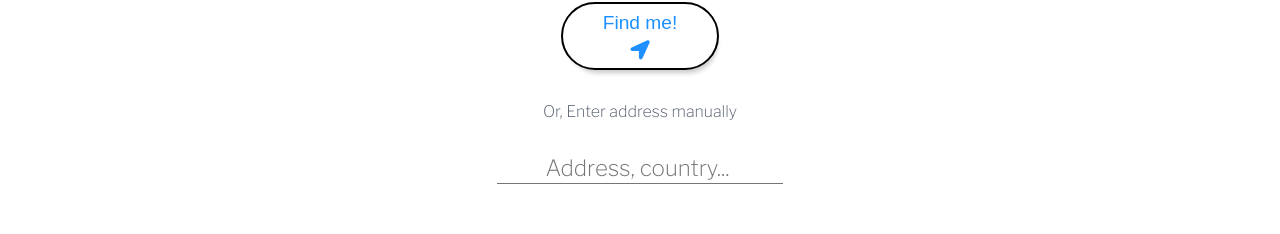
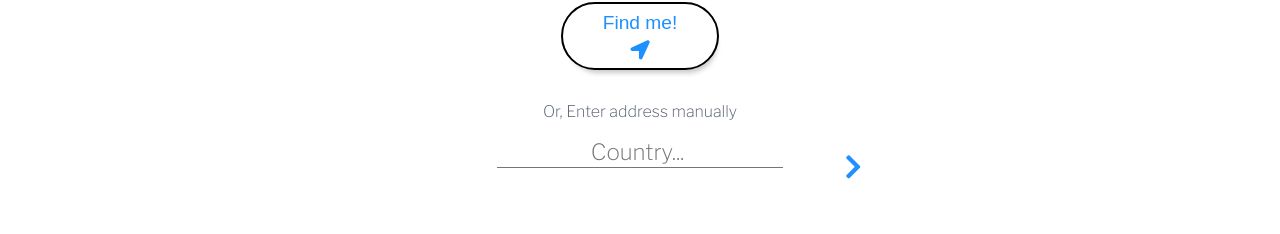
Before and after one commit to VictorPersson/visited-by-victor, a Vue app in the folder client/: page / in a window 1280 px wide. Shown: the part 163-397 px from the top of the page. Built offline with nearby package versions, Linux system fonts and the light colour scheme; no server answers; the database is empty.

Commit message:
Implemented manual input field incase the user is unable to track location

```diff
--- a/client/src/components/Visited/Visited.vue
+++ b/client/src/components/Visited/Visited.vue
@@ -1,13 +1,16 @@
 <template>
   <div class="visitedBox">
-    <button @click="addPlace" class="trackButton">Find me! <i class="fas fa-location-arrow trackButtonIcon"></i></button>
-    <p class="altText">Or, Enter address manually</p>
-    <input class="manualInput" type="text" placeholder="Address, country... ">
+    <button @click="trackUser" class="trackButton">Find me! <i class="fas fa-location-arrow trackButtonIcon"></i></button>
+    <div>
+      <p class="altText">Or, Enter address manually</p>
+      <i @click="saveManualInput" class="manualinputButton fas fa-chevron-right"></i>
+      <input :value="countryInput" v-on:keyup.enter="saveManualInput" class="manualInput" type="text" placeholder="Country... ">
+    </div>
     <VisitedDataCheck
-      v-on:buttonClicked="isSearched=false"
+      v-on:buttonClicked="(isSearched=false, showList=true)"
       v-if="isSearched"
       :googleResultArray="currentLocation" />
-    <VisitedList />
+    <VisitedList v-if="showList" />
   </div>
 </template>
 
@@ -22,8 +25,10 @@ import axios from "axios";
 export default {
   data() {
     return {
+      countryInput: '',
       currentLocation: [],
       isSearched: false,
+      showList: true
     }
   },
 
@@ -34,7 +39,14 @@ export default {
 
   methods: {
 
-    addPlace() {
+    saveManualInput() {
+      this.currentLocation.push({formatted_address: event.target.value})
+      this.countryInput = '';
+      this.reloadList = false
+      this.showList = true
+    },
+
+    trackUser() {
       var options = {
         enableHighAccuracy: false,
         maximumAge: 0
@@ -66,7 +78,7 @@ export default {
         //  .catch((error) => {
         //    console.log(error);
         //  })
-
+        this.showList = false
         this.isSearched = true
        },
   }
@@ -98,7 +110,7 @@ export default {
     margin-right: auto;
   }
 
-  .trackButton:hover{
+  .trackButton:hover {
     transform: translateY(-.4rem);
     -webkit-box-shadow: 3px 1px 5px -5px rgba(0,0,0,0.83);
     box-shadow: 3px 1px 5px -5px rgba(0,0,0,0.83);
@@ -124,7 +136,6 @@ export default {
   }
 
   .manualInput {
-    margin-top: 2rem;
     font-family: 'Libre Franklin', sans-serif;
     font-size: 1.4rem;
     display: block;
@@ -147,4 +158,18 @@ export default {
     font-size: 1rem;
     transform: translateY(-.4rem);
   }
+
+  .manualinputButton {
+    cursor: pointer;
+    margin-top: 1rem;
+    color: #1e90ff;
+    font-size: 1.7rem;
+    position: absolute;
+    margin-left: 66%;
+    transition: all .6s;
+  }
+
+  .manualinputButton:hover {
+    transform: translateX(.5rem);
+  }
 </style>
--- a/client/src/components/Visited/VisitedDataCheck.vue
+++ b/client/src/components/Visited/VisitedDataCheck.vue
@@ -2,8 +2,7 @@
   <div class="visitedDataCheckBox">
     <p
       class="dataCheckPara"
-    >My advanced AI tells me that you are currently in: <p class="locationPara">{{ googleResultArray.slice(-1)[0].formatted_address }}</p></p>
-    <!-- try - catch -> This here generates error since before button click, no array is here, hence no formatted address -->
+    >My advanced AI tells me that you are currently in: <p class="locationPara">{{ googleResultArray.slice(-1)[0].formatted_address }}</p>
     <p class="dataCheckPara">Is this correct?</p>
     <div class="buttonBox">
       <button @click="removeItem" class="checkButton buttonNo">
@@ -13,7 +12,7 @@
         <i class="checkButtonIconNo fas fa-check"></i>
       </button>
     </div>
-    <!-- <p>Full Street: {{ googleResultArray[0].formatted_address  }} </p> -->
+
   </div>
 </template>
 
@@ -39,17 +38,26 @@ export default {
       const ref = database.ref("location");
 
       // Finds the last item in the googleResultArray (which is always the country)
+      console.log(this.googleResultArray)
       let country = this.googleResultArray.slice(-1)[0].formatted_address;
-      let currentDate = new Date().toDateString();
-      console.log(typeof currentDate);
+      let currentDate = new Date();
+      let year = currentDate.getFullYear();
+      let month = currentDate.getMonth() + 1;
+      let day = currentDate.getDate();
 
       let locationData = {
         location: country,
-        date: currentDate
+        year: year,
+        month: month,
+        day: day
       };
 
       ref.push(locationData);
       this.$emit("buttonClicked");
+
+
+
+      // Nu måste listan uppdateras!
     }
   }
 };
--- a/client/src/components/Visited/VisitedListItem.vue
+++ b/client/src/components/Visited/VisitedListItem.vue
@@ -4,7 +4,7 @@
         v-for="(item, index) in locationArray"
         :key="index">Visited
         <h1 class="countryHeader">{{ item.location }}</h1>
-        <h3 class="dateHeader">{{ item.date }}</h3>
+        <h3 class="dateHeader">{{ item.day }} / {{ item.month }} / {{ item.year }} </h3>
         <button @click="removeItem(index, item.key)" class="removeButton">
           <i class="fas fa-trash-alt removeButtonIcon"></i>
         </button>
@@ -25,7 +25,6 @@ export default {
 
   },
 
-
   methods: {
 
     fetchLocations() {
@@ -39,10 +38,23 @@ export default {
 
         for (let i = 0; i < firebaseKeys.length; i++) {
           let key = firebaseKeys[i];
-          updatedLocationsArray.push({date: locations[key].date, location: locations[key].location, key: key})
-        }
+          updatedLocationsArray.push({
+              day: locations[key].day,
+              month: locations[key].month,
+              year: locations[key].year,
+              location: locations[key].location,
+              key: key})
+          }
       });
+
       this.locationArray = updatedLocationsArray
+      //this.locationArray.sort()
+      //this.locationArray.reverse()
+       // Måste använda Vue.set() ?
+
+       // Det finns 2 problem. 1: Denna method körs endast när sidan laddas. När man lägger till nytt objekt så görs det, men denna method körs inte igen.
+       // Vad jag en gör i denna method så kommer inte det ske förens created() sker?
+
     },
 
 
@@ -54,7 +66,8 @@ export default {
     }
   },
 
-created() {
+mounted() {
+    console.log("Nu körs this.fetchLocations() i created()")
     this.fetchLocations()
 },
 
@@ -72,11 +85,11 @@ created() {
   }
 
   .listItem {
-    margin: .5rem;
+    margin: 1rem;
     padding: 3rem;
-    /* list-style: none; */
-    -webkit-box-shadow: 3px 8px 5px -5px rgba(0, 0, 0, 0.21);
-    box-shadow: 3px 8px 5px -5px rgba(0, 0, 0, 0.21);
+    -webkit-box-shadow: -1px 4px 14px -1px rgba(46,74,117,0.33);
+    -moz-box-shadow: -1px 4px 14px -1px rgba(46,74,117,0.33);
+    box-shadow: -1px 4px 14px -1px rgba(46,74,117,0.33);
   }
 
   .countryHeader {
```
